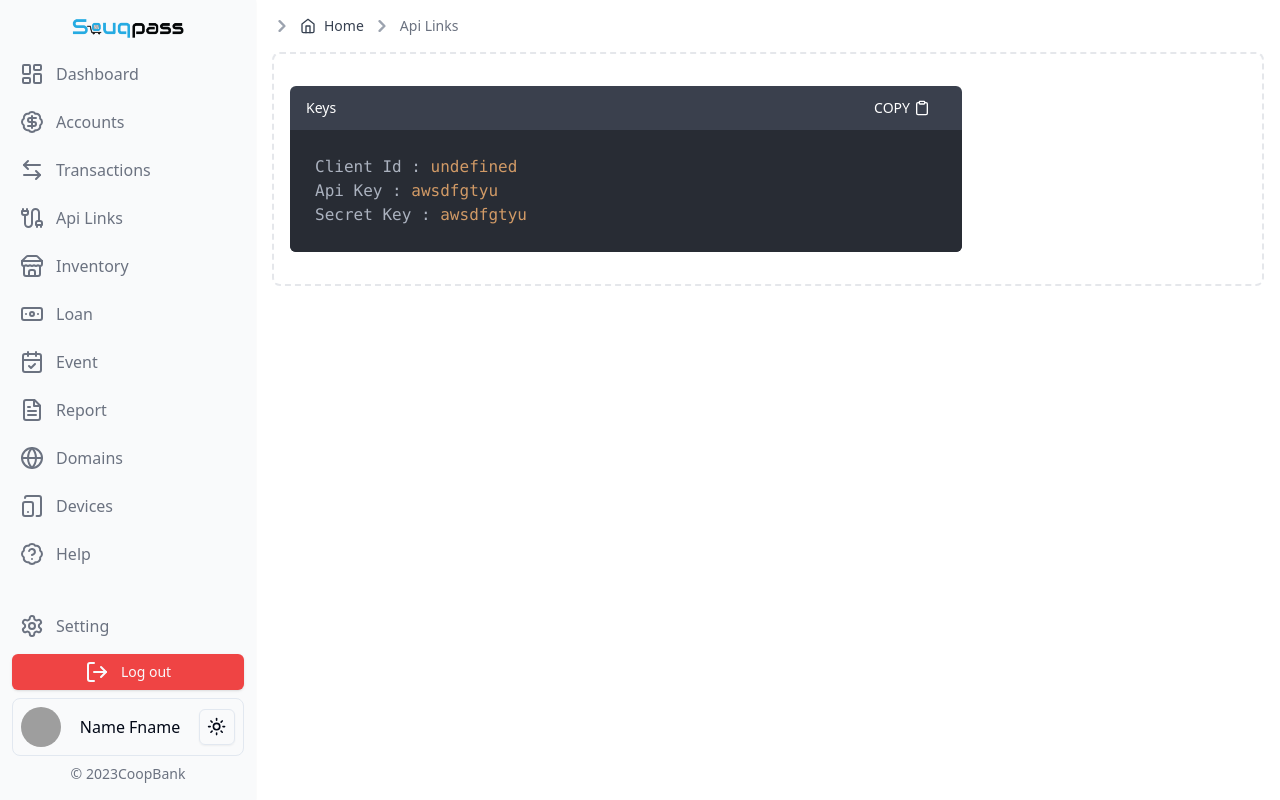
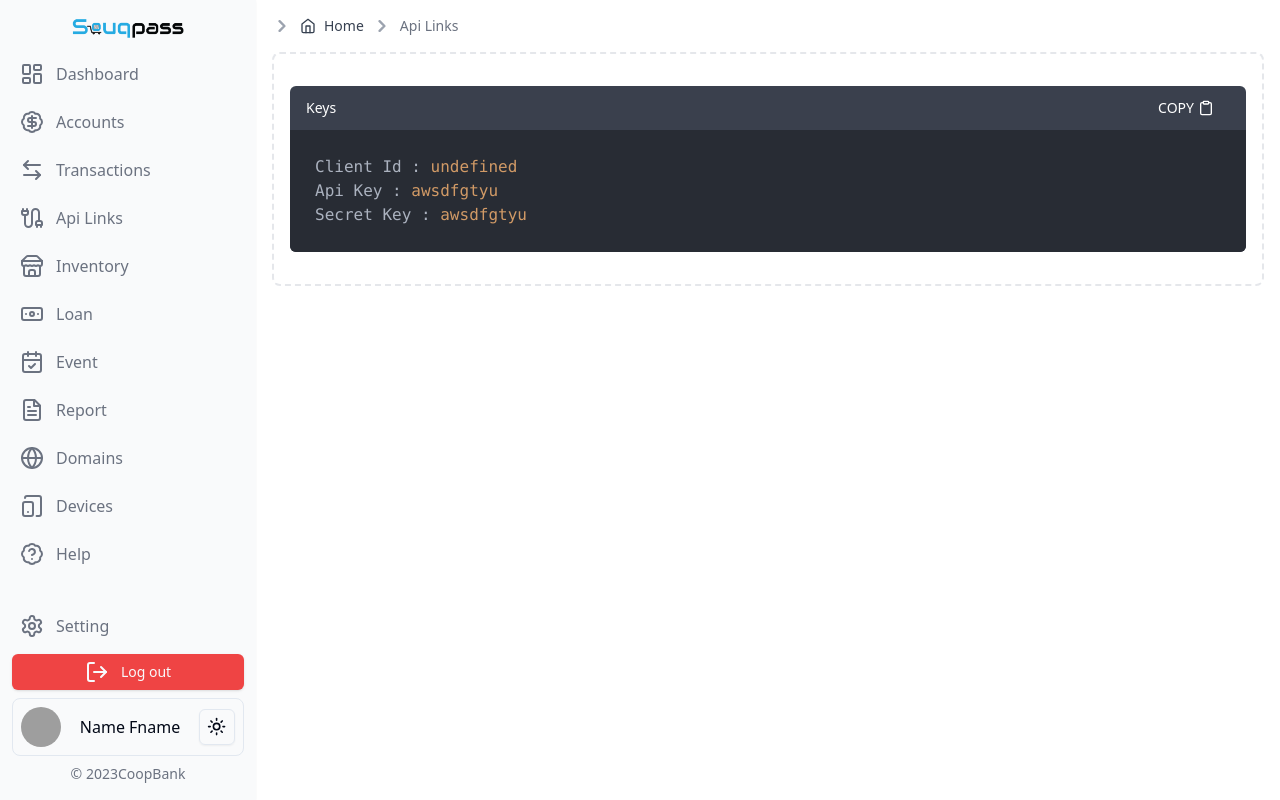
Before and after one commit to MuhidinM/souqGateway, a Next.js app: page /merchants/apilinks in a window 1280 px wide. Built offline with nearby package versions, Linux system fonts and the light colour scheme; no server answers; grey boxes are pictures that could not be loaded.

Commit message:
just code size

```diff
--- a/components/Code.tsx
+++ b/components/Code.tsx
@@ -13,7 +13,7 @@ interface CodeTypes {
 const Code: React.FC<CodeTypes> = ({ codeString,title, language }) => {
   return (
     <div className="my-4">
-      <div className="max-w-2xl min-w-[25rem] bg-[#3a404d] rounded-md overflow-hidden">
+      <div className="min-w-[25rem] bg-[#3a404d] rounded-md overflow-hidden">
         <div className="flex justify-between px-4 text-white text-xs items-center">
           <p className="text-sm">{title}</p>
           <Button
```
